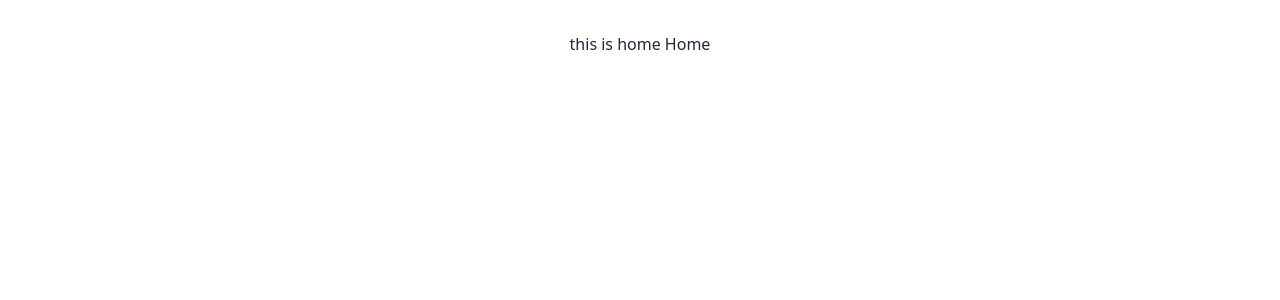
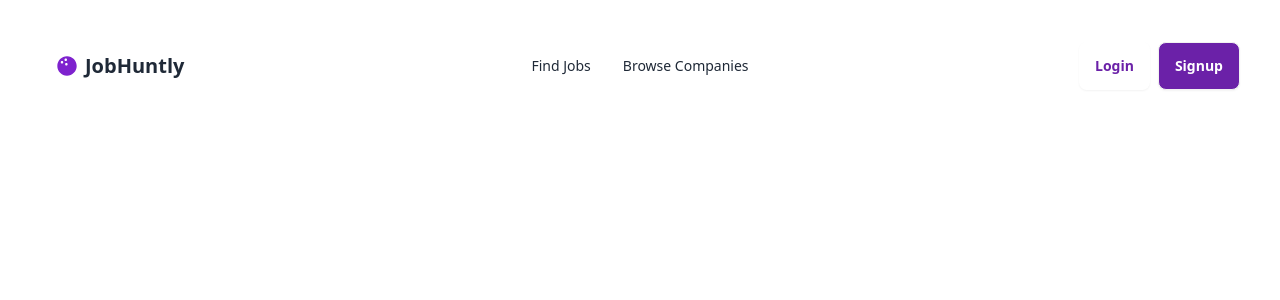
Before and after one commit to chand-stack/job-seeking, a React (Vite) app: page / in a window 1280 px wide. Shown: the top 300 px of the page. Built offline with nearby package versions, Linux system fonts and the light colour scheme.

Commit message:
Chore: navbar added

```diff
--- a/package.json
+++ b/package.json
@@ -14,6 +14,7 @@
     "match-sorter": "^6.3.4",
     "react": "^18.2.0",
     "react-dom": "^18.2.0",
+    "react-icons": "^5.0.1",
     "react-router-dom": "^6.22.2",
     "sort-by": "^1.2.0"
   },
--- a/src/Components/Pages/Home/Home.jsx
+++ b/src/Components/Pages/Home/Home.jsx
@@ -1,7 +1,10 @@
 import React from 'react'
+import { Nav } from '../../Shared/Nav'
 
 export const Home = () => {
   return (
-    <div>this is home Home</div>
+    <div>
+        <Nav/>
+    </div>
   )
 }
--- /dev/null
+++ b/src/Components/Shared/Nav.jsx
@@ -0,0 +1,50 @@
+import React from 'react'
+import { FaBowlingBall } from "react-icons/fa";
+import { NavLink } from "react-router-dom";
+
+export const Nav = () => {
+    const links = <>
+    <li><NavLink
+  to="/messages"
+  className={({ isActive, isPending }) =>
+    isPending ? "pending" : isActive ? "active" : ""
+  }
+>
+Find Jobs
+</NavLink></li>
+    <li><NavLink
+  to="/messages"
+  className={({ isActive, isPending }) =>
+    isPending ? "pending" : isActive ? "active" : ""
+  }
+>
+Browse Companies
+</NavLink></li>
+    </>
+  return (
+    <div><div className="navbar bg-base-100">
+    <div className="navbar-start">
+      <div className="dropdown">
+        <div tabIndex={0} role="button" className="btn btn-ghost lg:hidden">
+          <svg xmlns="http://www.w3.org/2000/svg" className="h-5 w-5" fill="none" viewBox="0 0 24 24" stroke="currentColor"><path strokeLinecap="round" strokeLinejoin="round" strokeWidth="2" d="M4 6h16M4 12h8m-8 6h16" /></svg>
+        </div>
+        <ul tabIndex={0} className="menu menu-sm dropdown-content mt-3 z-[1] p-2 shadow bg-base-100 rounded-box w-52">
+          {links}
+        </ul>
+      </div>
+      <a className="btn btn-ghost text-xl font-bold">
+        <FaBowlingBall className='text-purple-700'/>
+        JobHuntly</a>
+    </div>
+    <div className="navbar-center hidden lg:flex">
+      <ul className="menu menu-horizontal px-1">
+       {links}
+      </ul>
+    </div>
+    <div className="navbar-end text-2xl">
+      <a className="btn mr-2 text-purple-800 bg-transparent border-none hover:bg-purple-800 hover:text-white">Login</a>
+      <a className="btn text-white bg-purple-800 hover:bg-white hover:text-purple-800">Signup</a>
+    </div>
+  </div></div>
+  )
+}
```
Also changed, not shown: src/Routes/Routes.jsx (+6 -1 lines), 1 other file (tests, documents, lock files or other folders).
